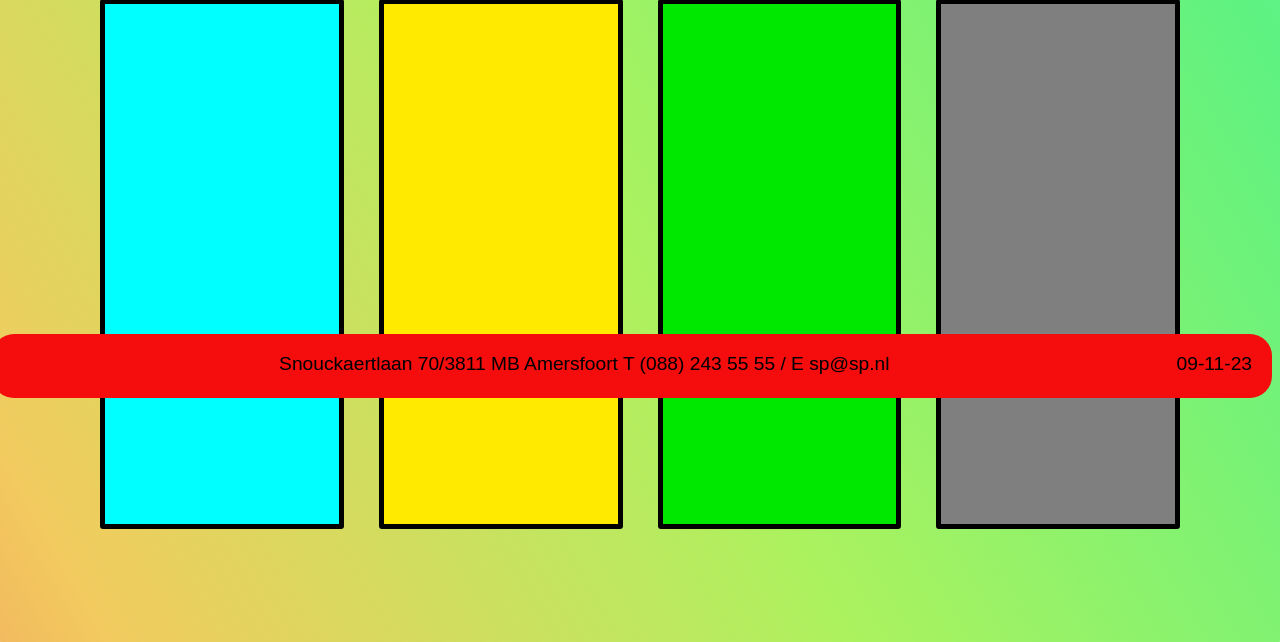
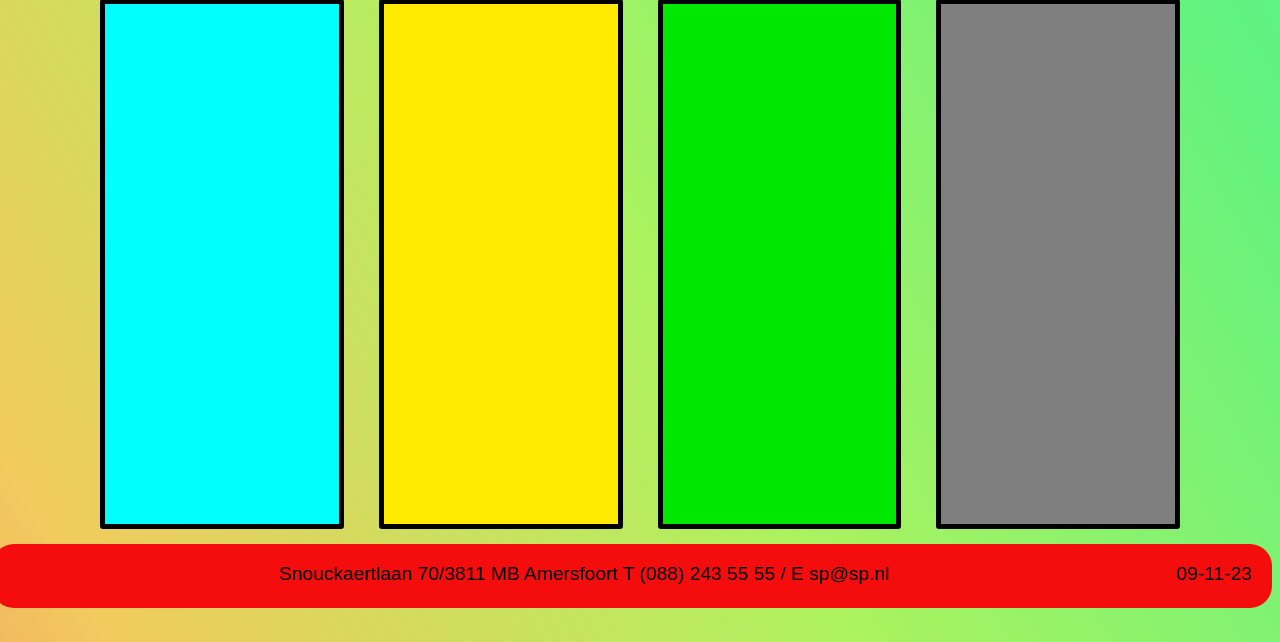
Before and after one commit to MaenZaza/Project2, a PHP site: page /index.php in a window 1280 px wide. Shown: the part 161-803 px from the top of the page. Run offline with PHP 8.4, Linux system fonts and the light colour scheme.

Commit message:
no height

```diff
--- a/Style.css
+++ b/Style.css
@@ -189,7 +189,7 @@ a {
 
 .Onderwerp{
   grid-area: Onderwerp;
-  height: 40vh;
+
 }
 
 
```
